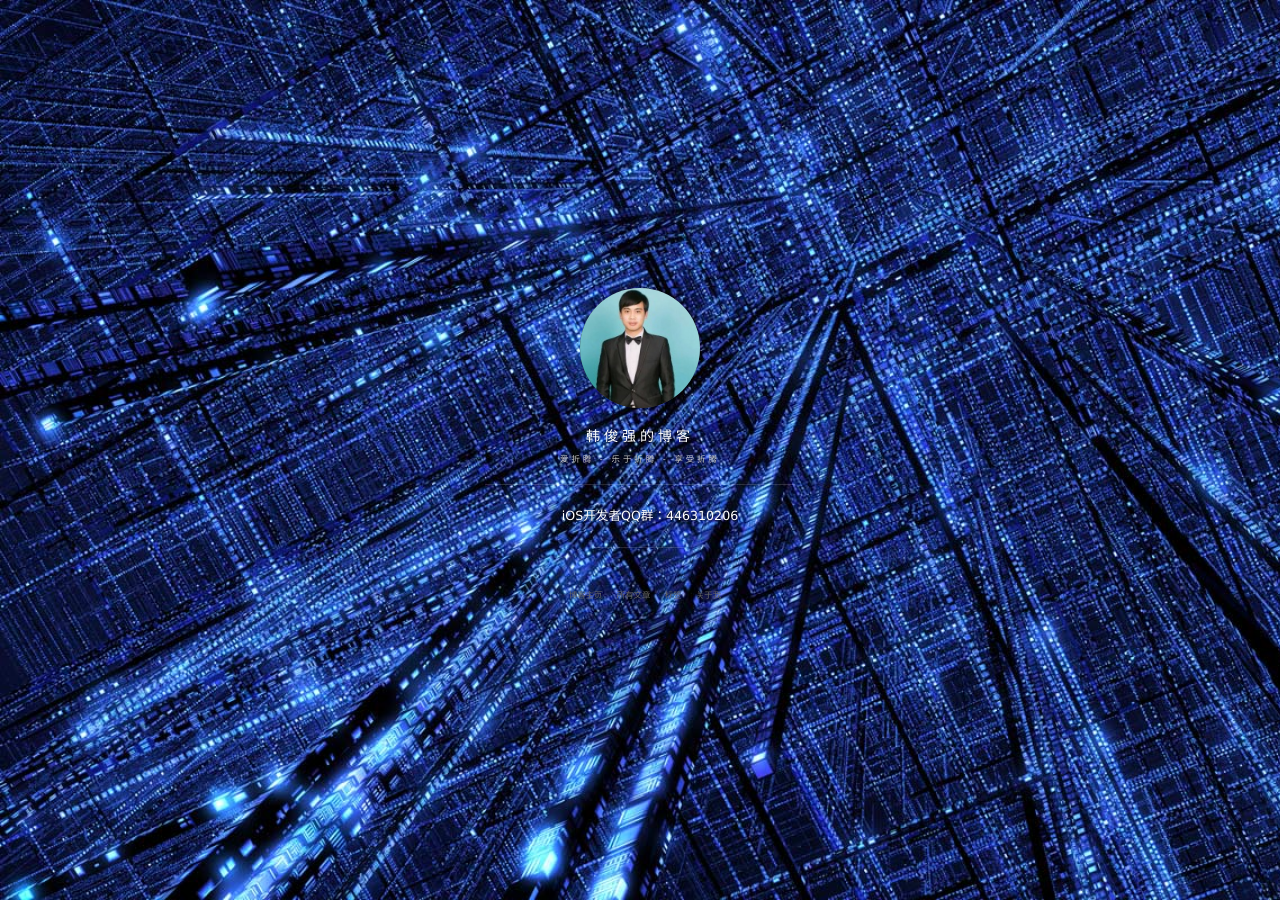
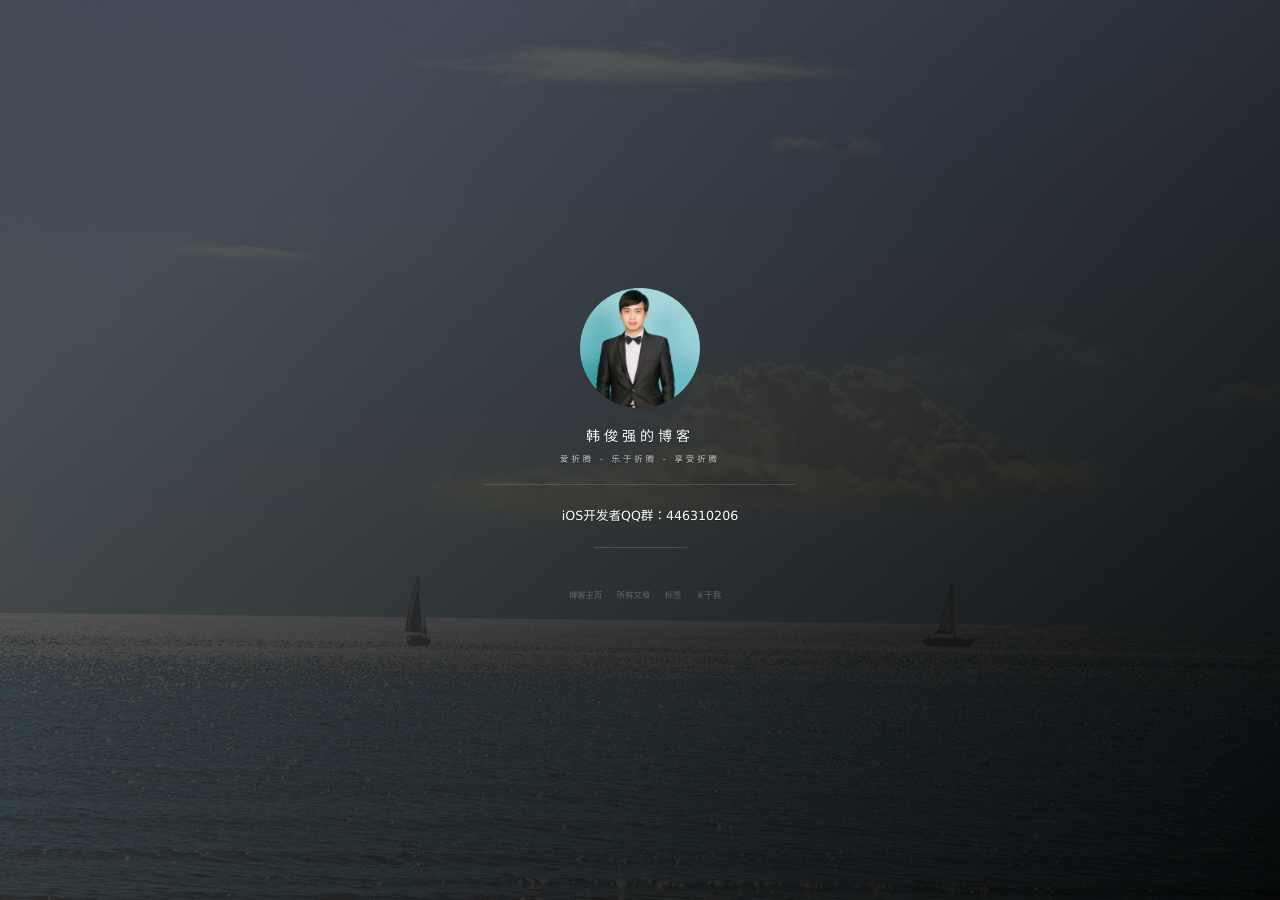
Before and after one commit to xiaohange/xiaohange.github.io, a Jekyll site: the page built from index.html, in a window 1280 px wide. Built offline with Jekyll 4.4.1, drawn with Linux system fonts in a browser that asks for light colours; nearby versions of some CDN libraries; the list of posts is cut into pages by our own code; comment, search, counter and statistics services are not loaded; grey boxes are pictures that could not be loaded.

Commit message:
no message

```diff
--- a/_config.yml
+++ b/_config.yml
@@ -53,7 +53,7 @@ kramdown:
 textColor: #FF0000
 
 # supported colors: blue, green, purple, red, orange or slate. If you need clear, leave it empty.
-# cover_color: clear
+cover_color: clear
 
 # The blog button should not be removed.
 blog_button:
```
Also changed, not shown: images/background-cover.jpg.
